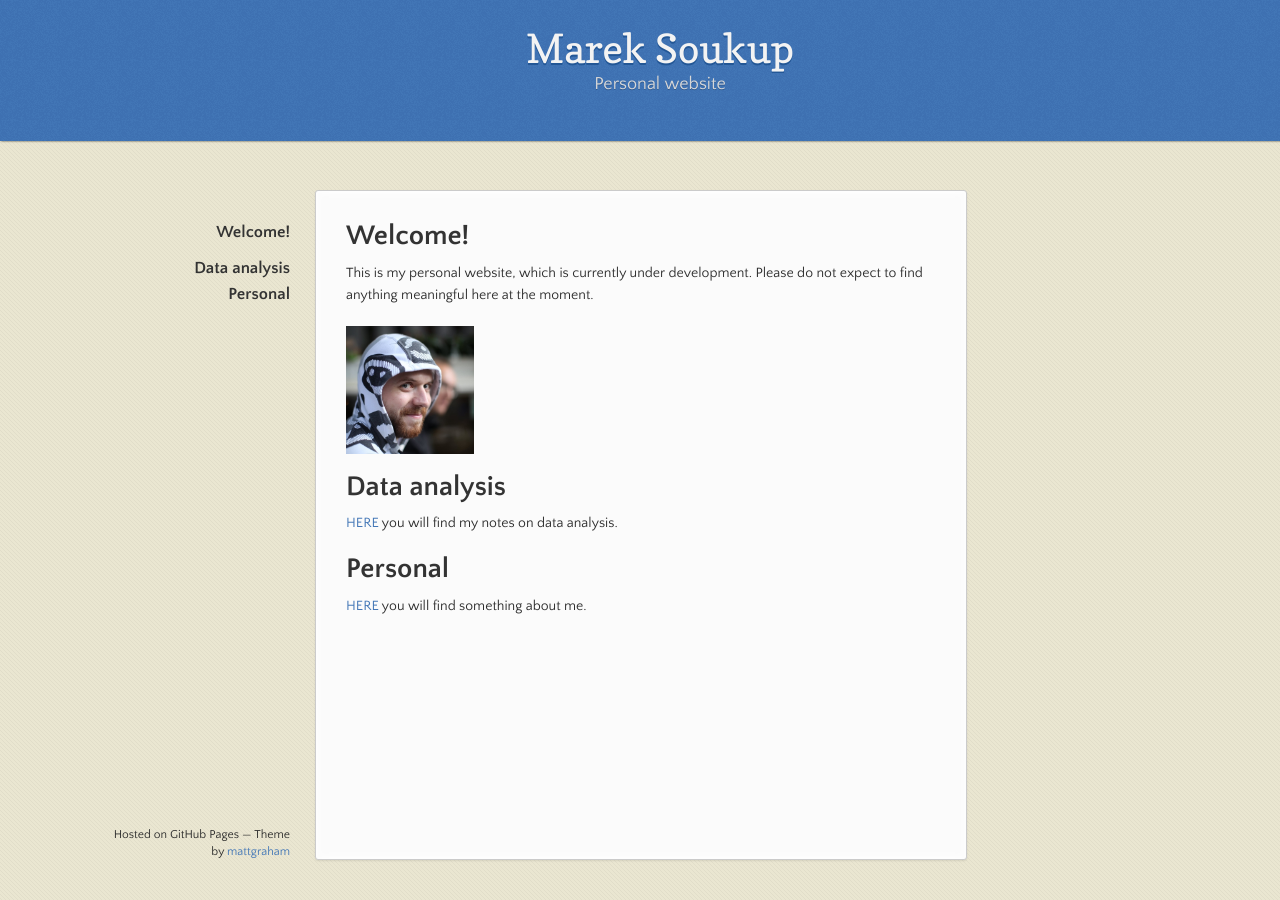
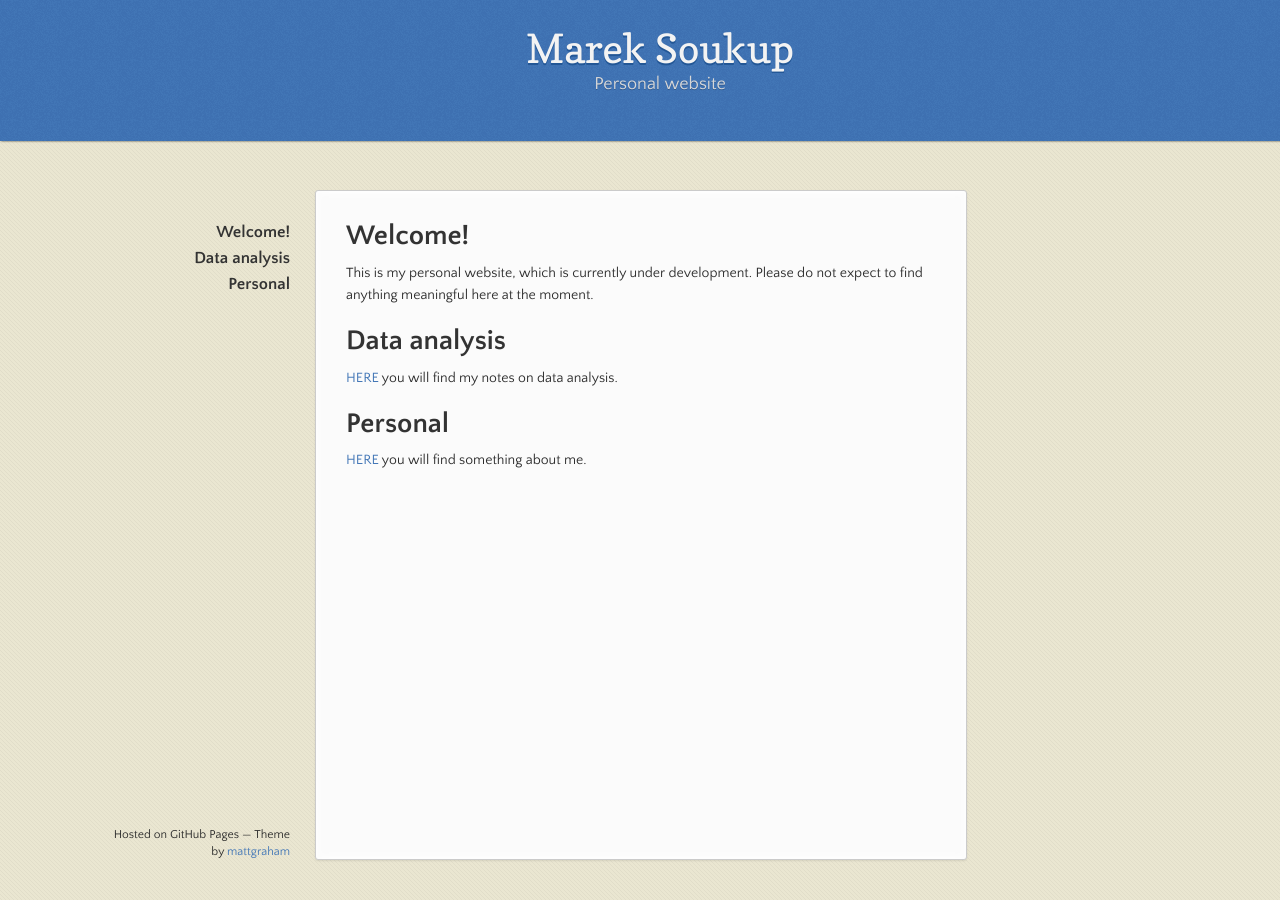
Before and after one commit to soukupmarek-edin/soukupmarek-edin.github.io, a Jekyll site: the page built from index.md, in a window 1280 px wide. Built offline with Jekyll 4.4.1, drawn with Linux system fonts in a browser that asks for light colours; Markdown is read by kramdown in place of the engine named in the settings; our own code applies the rules of GitHub Pages for plain Markdown files.

Commit message:
Update index.md

```diff
--- a/index.md
+++ b/index.md
@@ -4,10 +4,6 @@ layout: main_page_index
 # Welcome!
 
 This is my personal website, which is currently under development. Please do not expect to find anything meaningful here at the moment.
-
-<h1>
-<img src="./pictures/face2.jpg" style="width:128px;height:128px;">
-</h1>
 
 # Data analysis
 
```
